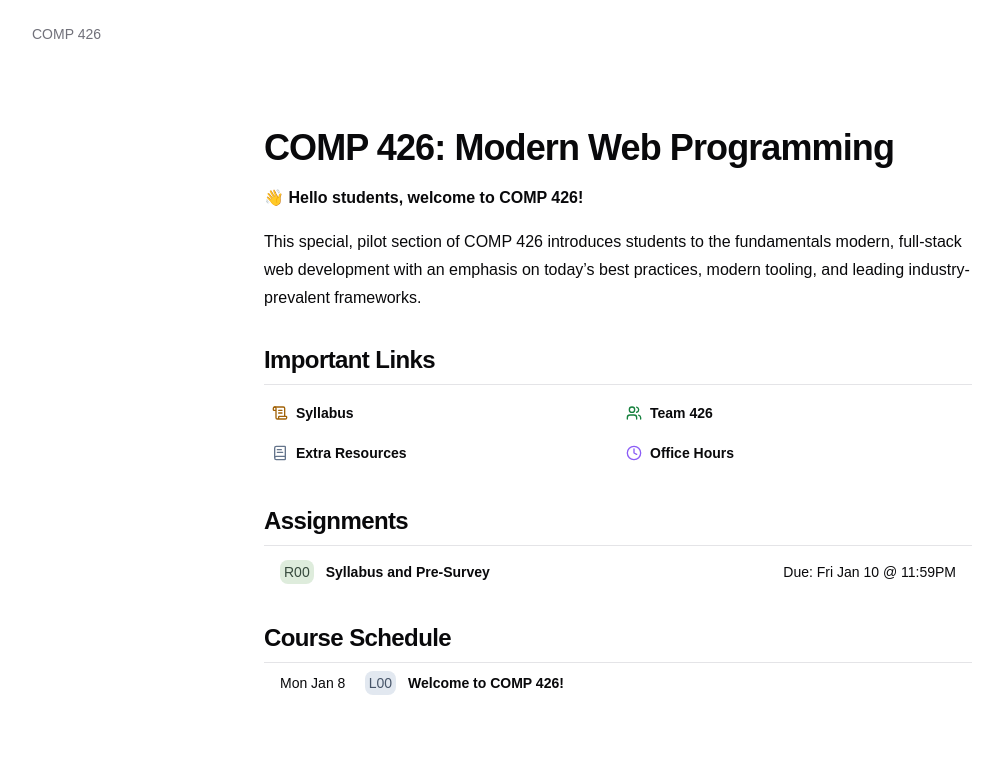
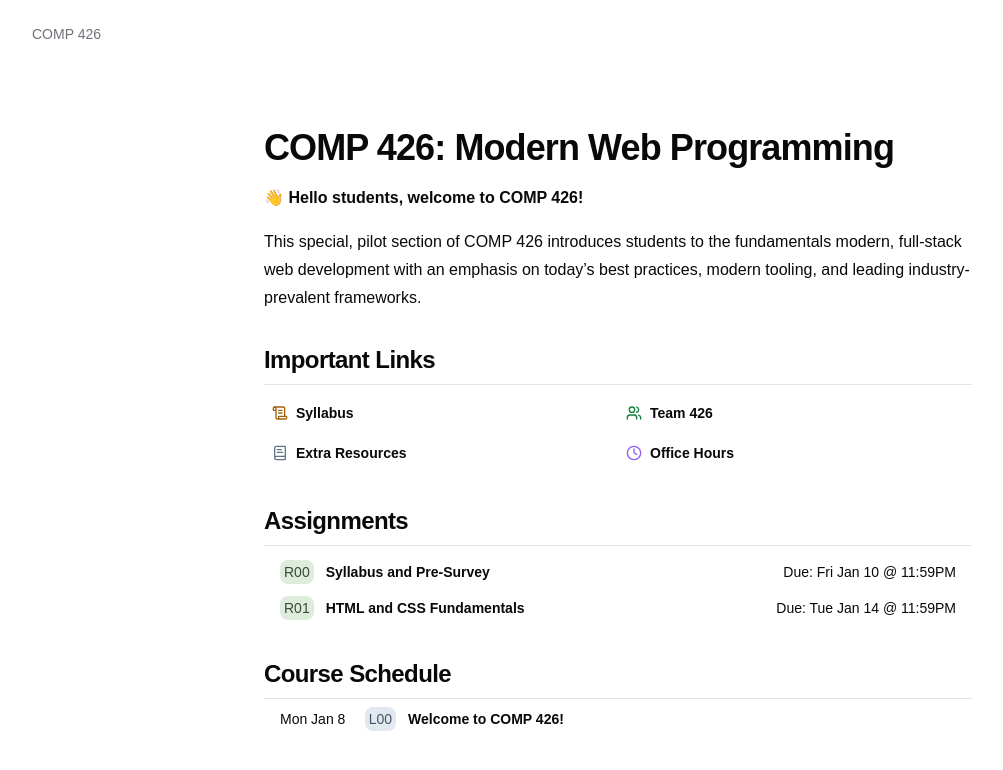
Before and after one commit to comp426-25s/comp426-25s.github.io, a Next.js app: page / in a window 1280 px wide. Shown: the top 770 px of the page, without its empty margins (22-1025 px from the left). Built offline with nearby package versions, Linux system fonts and the light colour scheme.

Commit message:
Publish R01

```diff
--- a/course/assignments.yaml
+++ b/course/assignments.yaml
@@ -5,6 +5,12 @@
   title: Syllabus and Pre-Survey
   url: syllabus
 
+- code: R01
+  due: Tue Jan 14 @ 11:59PM
+  title: HTML and CSS Fundamentals
+  url: readings/r01-HTML-CSS-Fundamentals
+
+
 # - code: A01
 #   due: Sun Jan 19 @ 11:59PM
 #   title: Personal Portfolio
--- a/course/content/readings/r01-HTML-CSS-Fundamentals.mdx
+++ b/course/content/readings/r01-HTML-CSS-Fundamentals.mdx
@@ -46,7 +46,7 @@ Below on the left is a sample HTML file. On the right is the website it produces
         darkTheme="one-dark"
         />
     </div>
-    <div className="rounded-xl border border-border" style={{ "margin-left": "4%", "width": "48%", "height" : "268px", "padding" : "4px"}}>
+    <div className="rounded-xl border border-border" style={{ "marginLeft": "4%", "width": "48%", "height" : "268px", "padding" : "4px"}}>
         <img src="/images/r01/website-01.png" style={{ "height" : "260px" }}/>
     </div>
 </div>
```
